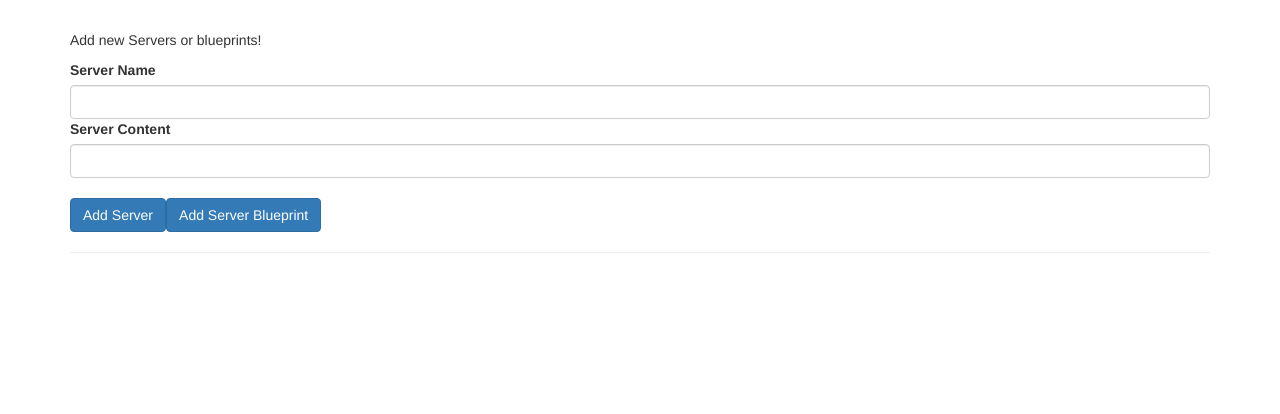
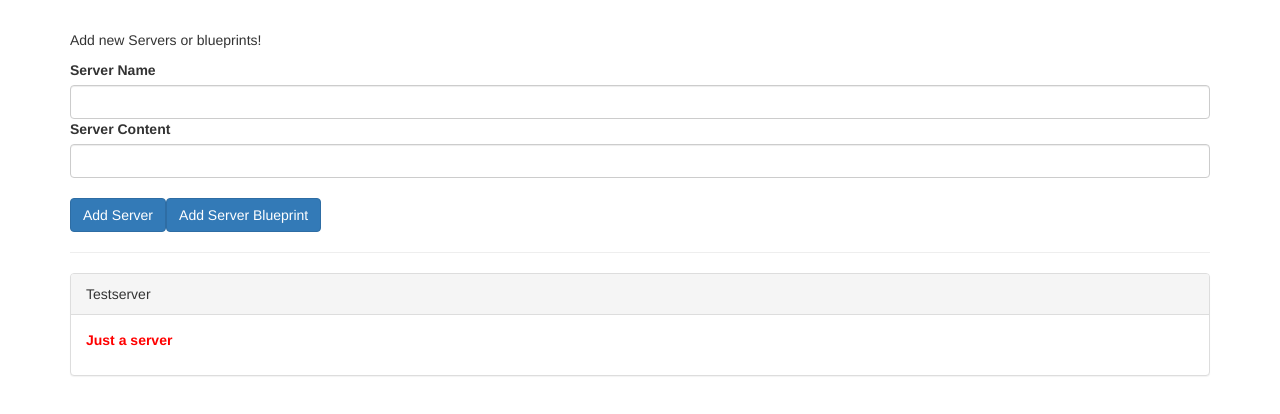
Before and after one commit to jcpenap/cmp-databinding-start, an Angular app: page / in a window 1280 px wide. Shown: the top 414 px of the page. Built offline with nearby package versions, Linux system fonts and the light colour scheme.

Commit message:
Binding properties from app component to server element component

```diff
--- a/src/app/app.component.html
+++ b/src/app/app.component.html
@@ -3,7 +3,7 @@
   <hr>
   <div class="row">
     <div class="col-xs-12">
-      <app-server-element *ngFor="let serverElement of serverElements"></app-server-element>
+      <app-server-element *ngFor="let serverElement of serverElements" [element]="serverElement"></app-server-element>
     </div>
   </div>
 </div>
--- a/src/app/app.component.ts
+++ b/src/app/app.component.ts
@@ -6,7 +6,11 @@
   styleUrls: ['./app.component.css']
 })
 export class AppComponent {
-  serverElements = [];
+  serverElements = [{
+    name: 'Testserver',
+    type: 'server',
+    content: 'Just a server'
+  }];
 
 
 
--- a/src/app/cockpit/cockpit.component.ts
+++ b/src/app/cockpit/cockpit.component.ts
@@ -16,19 +16,19 @@
   }
 
   onAddServer() {
-    this.serverElements.push({
+    /*this.serverElements.push({
       type: 'server',
       name: this.newServerName,
       content: this.newServerContent
-    });
+    });*/
   }
 
   onAddBlueprint() {
-    this.serverElements.push({
+    /*this.serverElements.push({
       type: 'blueprint',
       name: this.newServerName,
       content: this.newServerContent
-    });
+    });*/
   }
 
 }
--- a/src/app/server-element/server-element.component.html
+++ b/src/app/server-element/server-element.component.html
@@ -1,6 +1,5 @@
 <div
-  class="panel panel-default"
-  *ngFor="let element of serverElements">
+  class="panel panel-default">
   <div class="panel-heading">{{ element.name }}</div>
   <div class="panel-body">
     <p>
--- a/src/app/server-element/server-element.component.ts
+++ b/src/app/server-element/server-element.component.ts
@@ -1,4 +1,4 @@
-import { Component, OnInit } from '@angular/core';
+import { Component, OnInit, Input } from '@angular/core';
 
 @Component({
   selector: 'app-server-element',
@@ -7,6 +7,8 @@
 })
 export class ServerElementComponent implements OnInit {
 
+  @Input() element: {name: string, type: string, content: string};
+
   constructor() { }
 
   ngOnInit(): void {
```
